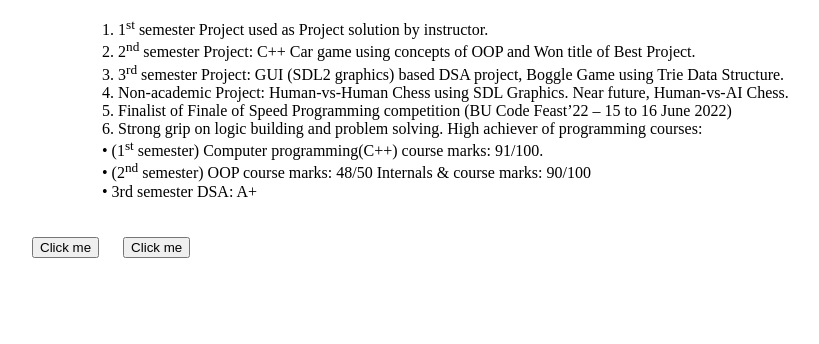
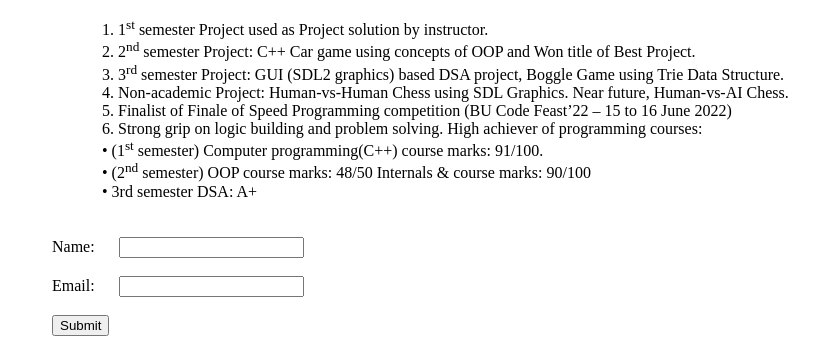
Before and after one commit to Wakeelfahmed/DCN-A1-Website-Hosting, a website: page src/index.html in a window 1280 px wide. Shown: the part 1413-1757 px from the top of the page, without its empty margins (28-847 px from the left). Before the commit the page ends 1679 px from the top, so only its background shows below. Drawn offline with Linux system fonts and the light colour scheme.

Commit message:
code to invoke server

```diff
--- a/src/index.html
+++ b/src/index.html
@@ -152,14 +152,15 @@
         </div>
     </section>
     <br><br>
-    <button>Click me</button>
-    <button onclick="myFunction()">Click me</button>
+    <form action="/submit-form" method="POST">
+        <label for="name">Name:</label>
+        <input type="text" id="name" name="name"><br><br>
 
-    <script>
-    function myFunction() {
-      alert("Hello, world!");
-    }
-    </script>
+        <label for="email">Email:</label>
+        <input type="email" id="email" name="email"><br><br>
+
+        <input type="submit" value="Submit">
+      </form>
 </body>
 
 </html>
```
